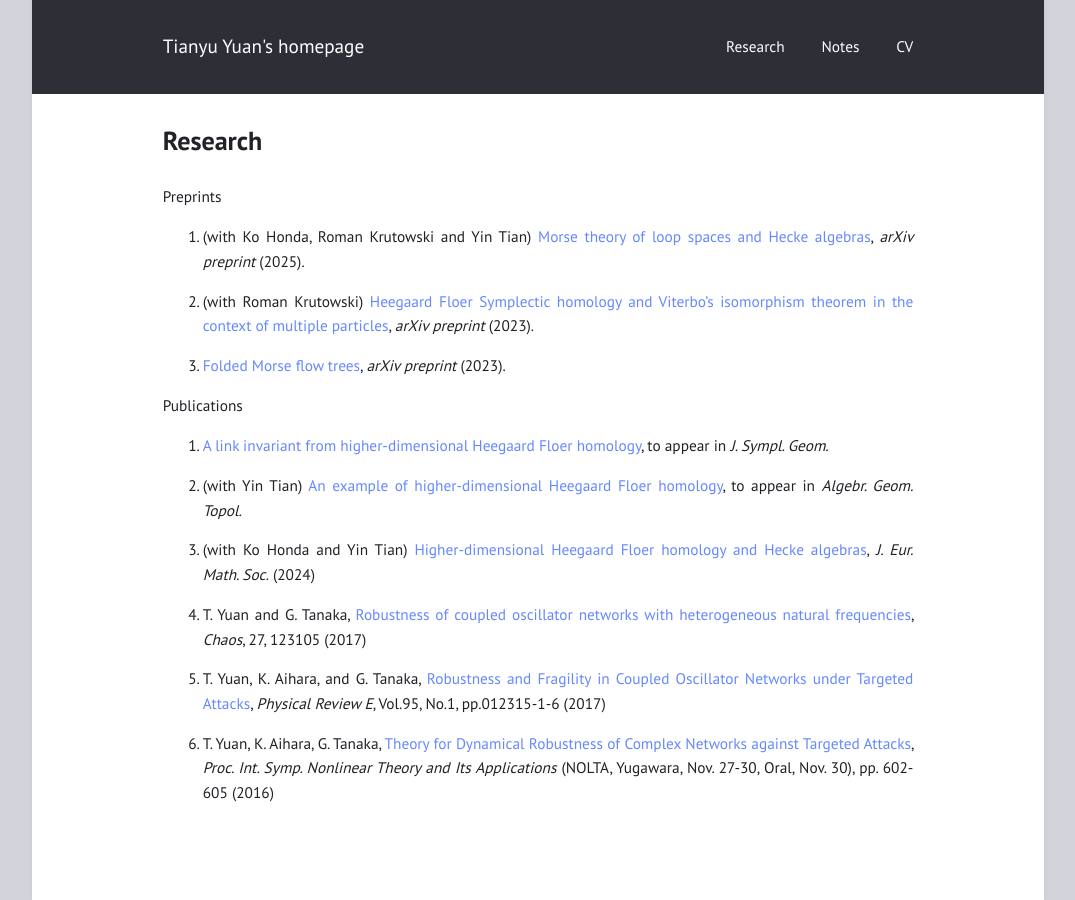
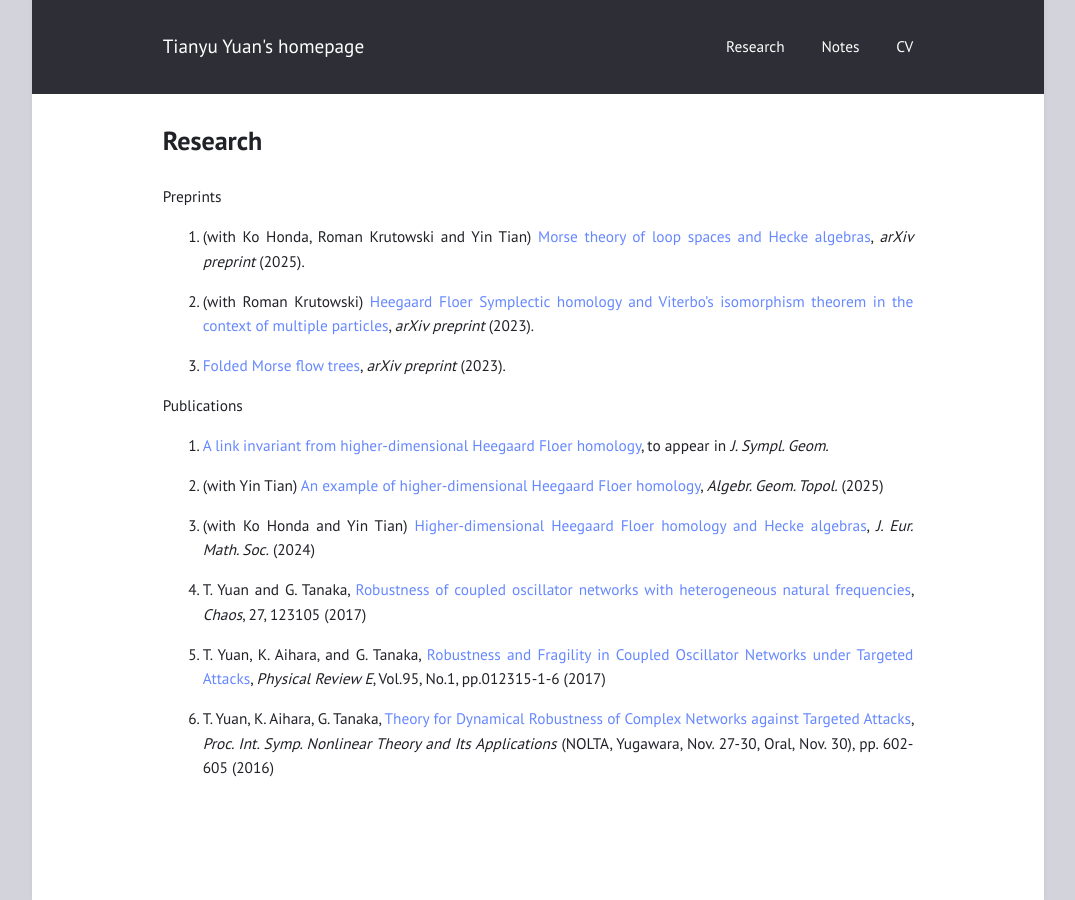
Before and after one commit to mathzerg/mathzerg.github.io, a Jekyll site: the page built from research.md, in a window 1280 px wide. Shown: the whole page, without its empty margins (102-1177 px from the left). Built offline with Jekyll 4.4.1, drawn with Linux system fonts in a browser that asks for light colours.

Commit message:
Update research.md

```diff
--- a/research.md
+++ b/research.md
@@ -25,9 +25,9 @@
 1. [A link invariant from higher-dimensional Heegaard Floer homology](https://arxiv.org/abs/2309.13241), to appear in _J. Sympl. Geom._
 
 
-1. (with Yin Tian) [An example of higher-dimensional Heegaard Floer homology](https://arxiv.org/abs/2212.10187), to appear in _Algebr. Geom. Topol._
+1. (with Yin Tian) [An example of higher-dimensional Heegaard Floer homology](https://msp.org/agt/2025/25-3/p15.xhtml), _Algebr. Geom. Topol._ (2025)
 
-1. (with Ko Honda and Yin Tian) [Higher-dimensional Heegaard Floer homology and Hecke algebras](https://arxiv.org/abs/2202.05593), _J. Eur. Math. Soc._ (2024)
+1. (with Ko Honda and Yin Tian) [Higher-dimensional Heegaard Floer homology and Hecke algebras](https://ems.press/journals/jems/articles/14298088), _J. Eur. Math. Soc._ (2024)
 
 1. T. Yuan and G. Tanaka, [Robustness of coupled oscillator networks with heterogeneous natural frequencies](https://aip.scitation.org/doi/abs/10.1063/1.4991742), _Chaos_, 27, 123105 (2017)
 
```
